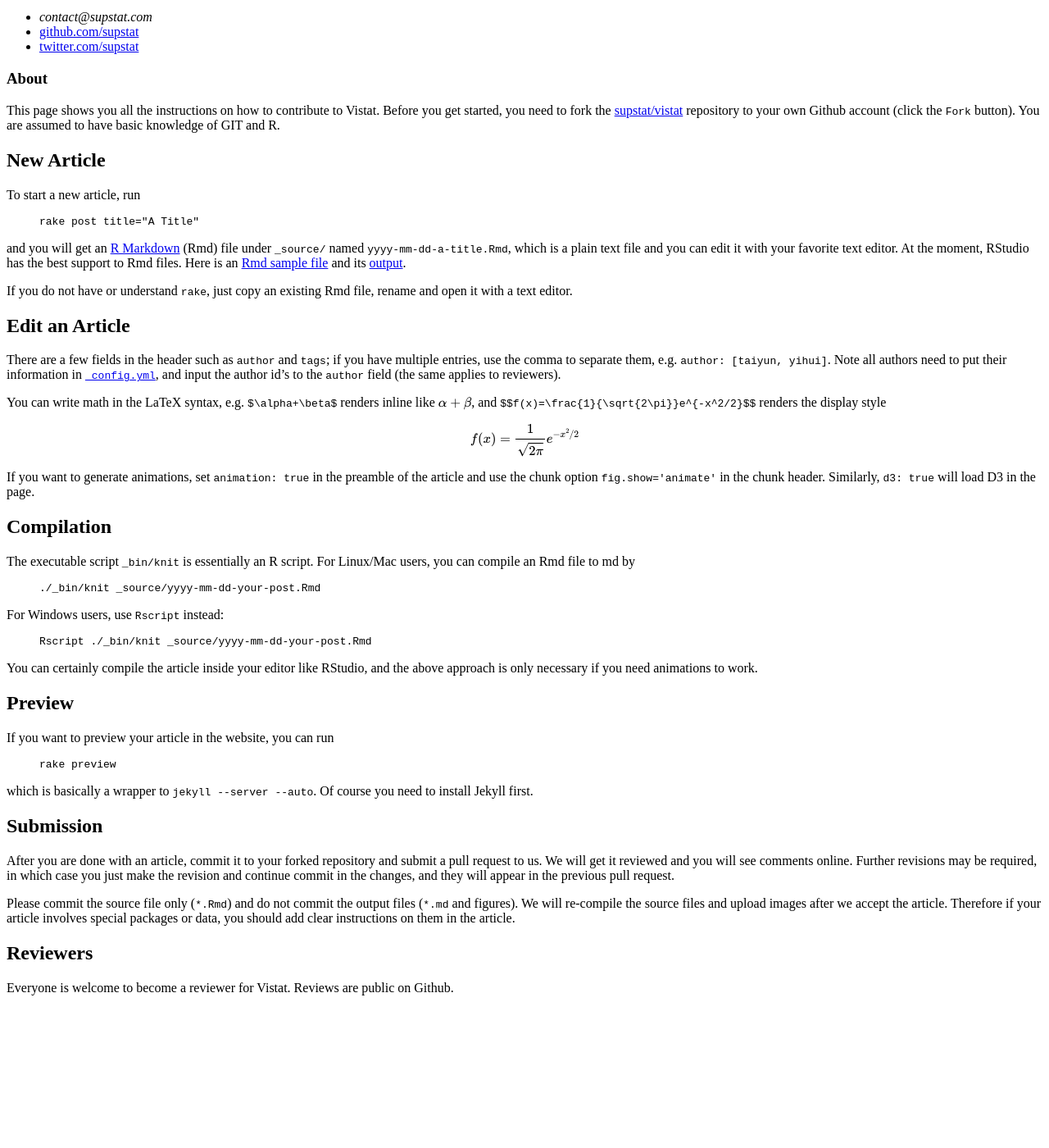
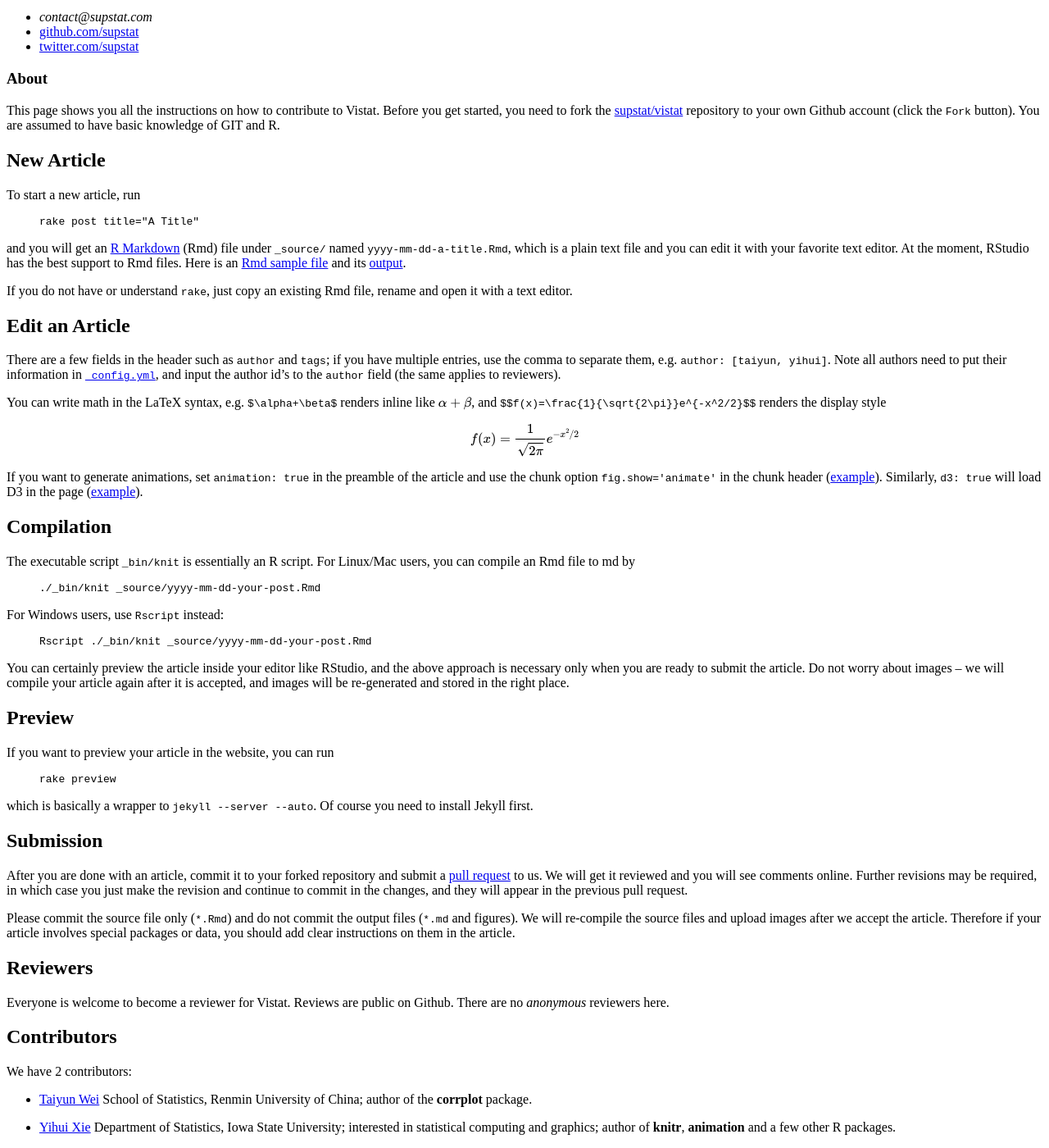
Before and after one commit to yulijia/vistat, a Jekyll site: the page built from about.md, in a window 1280 px wide and 1400 px high, scrolled down 252 px. Shown: the whole window at 82% size. Built offline with Jekyll 4.4.1, drawn with Linux system fonts in a browser that asks for light colours; formulas are drawn with MathJax 3; before the commit the page ends 1482 px from its top, so only the background shows below that.

Commit message:
add the list of contributors to the about page and clarify a few places

```diff
--- a/about.md
+++ b/about.md
@@ -27,7 +27,7 @@ You can write math in the LaTeX syntax, e.g. `$\alpha+\beta$` renders inline lik
 
 $$f(x)=\frac{1}{\sqrt{2\pi}}e^{-x^2/2}$$
 
-If you want to generate animations, set `animation: true` in the preamble of the article and use the chunk option `fig.show='animate'` in the chunk header. Similarly, `d3: true` will load D3 in the page.
+If you want to generate animations, set `animation: true` in the preamble of the article and use the chunk option `fig.show='animate'` in the chunk header ([example](https://github.com/supstat/vistat/blob/gh-pages/_source/2012-11-06-brownian-motion-with-r.Rmd)). Similarly, `d3: true` will load D3 in the page ([example](https://github.com/supstat/vistat/blob/gh-pages/_source/2012-11-07-contour-plots-with-d3-and-r.Rmd)).
 
 ## Compilation
 
@@ -43,7 +43,7 @@ For Windows users, use `Rscript` instead:
 Rscript ./_bin/knit _source/yyyy-mm-dd-your-post.Rmd
 {% endhighlight %}
 
-You can certainly compile the article inside your editor like RStudio, and the above approach is only necessary if you need animations to work.
+You can certainly preview the article inside your editor like RStudio, and the above approach is necessary only when you are ready to submit the article. Do not worry about images -- we will compile your article again after it is accepted, and images will be re-generated and stored in the right place.
 
 ## Preview
 
@@ -57,10 +57,18 @@ which is basically a wrapper to `jekyll --server --auto`. Of course you need to
 
 ## Submission
 
-After you are done with an article, commit it to your forked repository and submit a pull request to us. We will get it reviewed and you will see comments online. Further revisions may be required, in which case you just make the revision and continue commit in the changes, and they will appear in the previous pull request.
+After you are done with an article, commit it to your forked repository and submit a [pull request](https://help.github.com/articles/using-pull-requests) to us. We will get it reviewed and you will see comments online. Further revisions may be required, in which case you just make the revision and continue to commit in the changes, and they will appear in the previous pull request.
 
 Please commit the source file only (`*.Rmd`) and do not commit the output files (`*.md` and figures). We will re-compile the source files and upload images after we accept the article. Therefore if your article involves special packages or data, you should add clear instructions on them in the article.
 
 ## Reviewers
 
-Everyone is welcome to become a reviewer for Vistat. Reviews are public on Github.
+Everyone is welcome to become a reviewer for Vistat. Reviews are public on Github. There are no _anonymous_ reviewers here.
+
+## Contributors
+
+We have {{site.authors | size}} contributors:
+
+{% for author in site.authors %}
+- [{{author[1].name}}]({{author[1].homepage}}) {{ author[1].bio }}
+{% endfor %}
```
